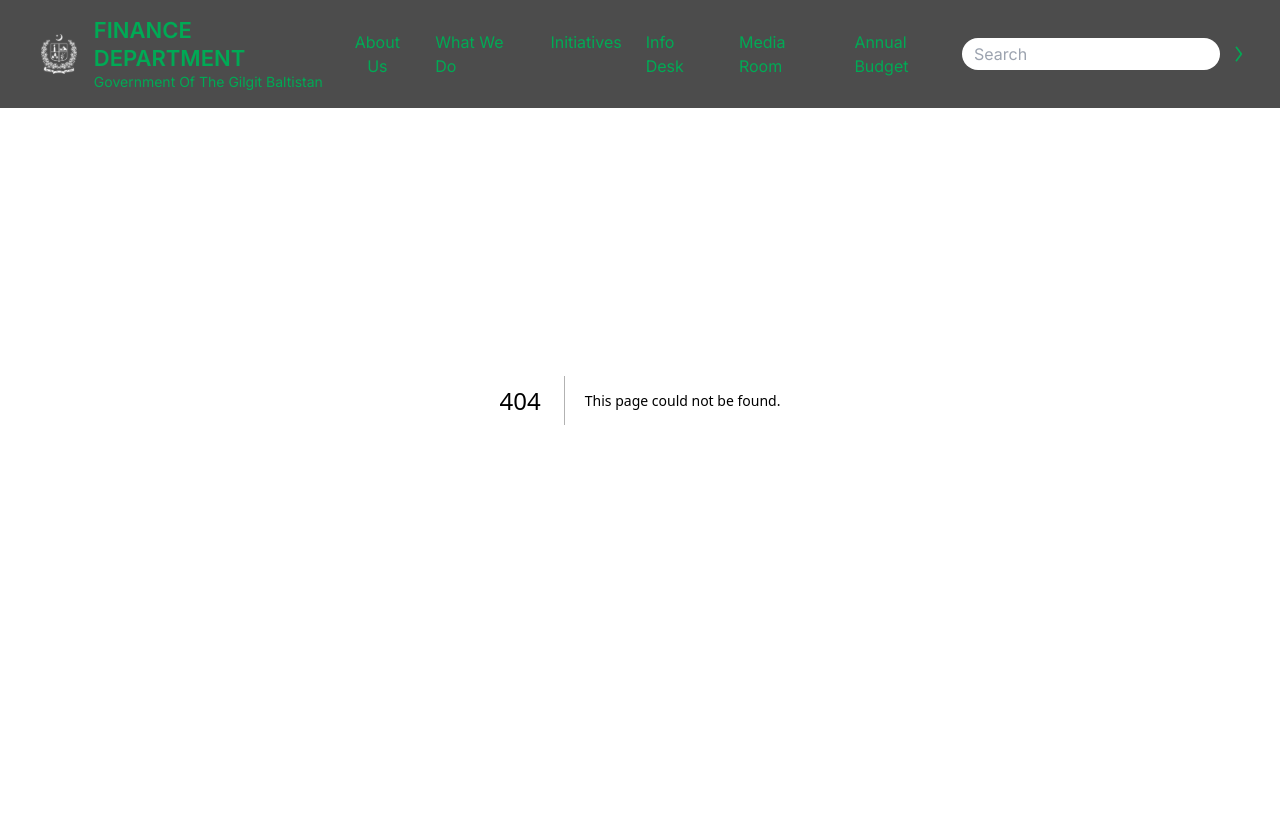
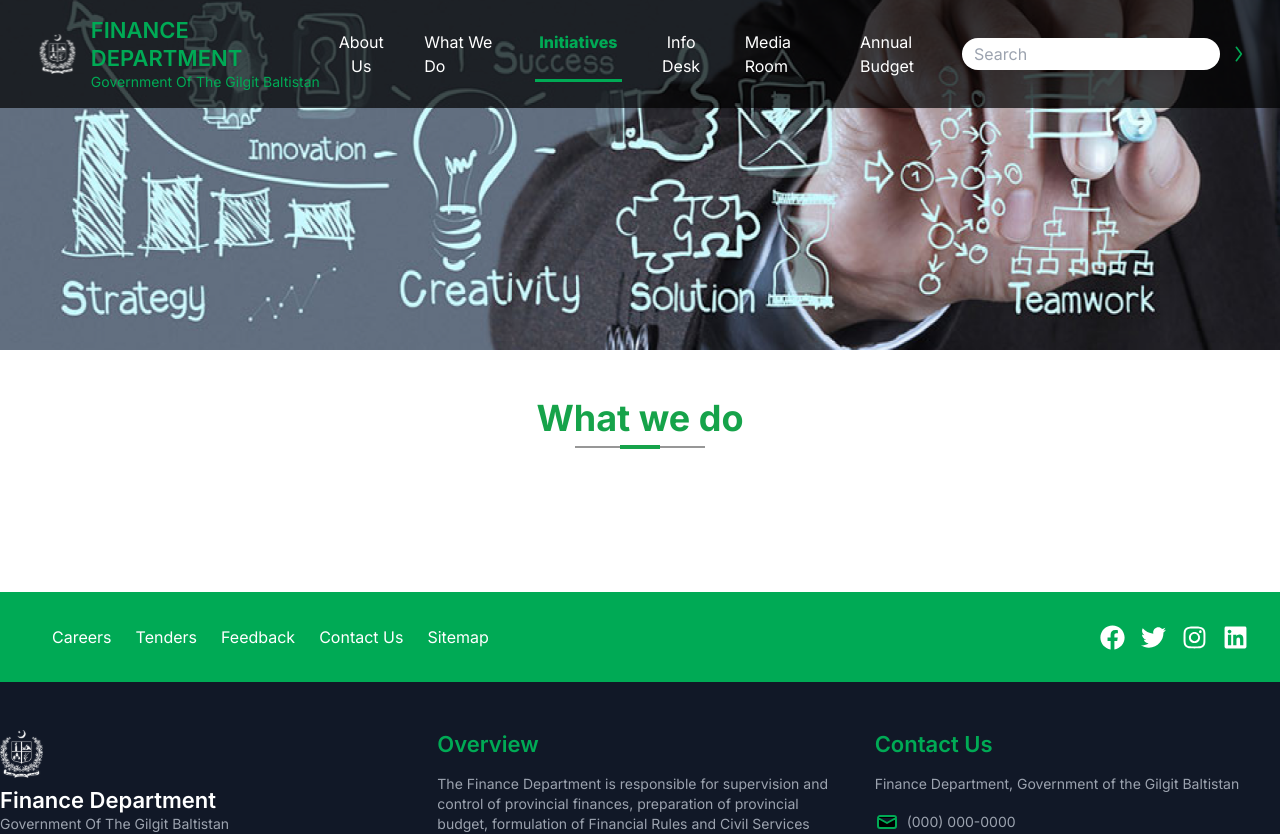
Before and after one commit to karamatali123/Finance-Department-Government-of-Gilgit-Baltistan, a Next.js app: page /initiatives in a window 1280 px wide. Before the commit this address had no page. Shown: the top 834 px of the page. Built offline with nearby package versions, Linux system fonts and the light colour scheme.

Commit message:
add new pages

```diff
--- a/app/Components/Common/Header.js
+++ b/app/Components/Common/Header.js
@@ -5,26 +5,51 @@ import logo from "../../../public/logos/gbFinancelogo.svg";
 import { usePathname } from "next/navigation";
 import Image from "next/image";
 
+// Main header links with possible sub-items
+const headerLinks = [
+  {
+    title: "About Us",
+    link: "/about",
+
+    subItems: [
+      { title: "Overview", link: "/about/overview" },
+      { title: "Core Team", link: "/about/coreTeam" },
+      { title: "Organogram", link: "/about/organogram" },
+      { title: "Our Divisions", link: "/about/divisions" },
+    ],
+  },
+  { title: "What We Do", link: "/what-we-do" },
+  { title: "Initiatives", link: "/initiatives" },
+  {
+    title: "Info Desk",
+    link: "/info-desk",
+    subItems: [
+      { title: "Notifications", link: "/info-desk/notifications" },
+      { title: "Jobs", link: "/info-desk/jobs" },
+      { title: "Downloads", link: "/info-desk/downloads" },
+      { title: "Right to information", link: "/info-desk/jobs" },
+    ],
+  },
+  { title: "Media Room", link: "/media-room" },
+  { title: "Annual Budget", link: "/annual-budget" },
+];
+
 const Header = () => {
   const pathname = usePathname();
-  const [isAboutMenuOpen, setIsAboutMenuOpen] = useState(false);
+  const [activeDropdown, setActiveDropdown] = useState(null);
 
-  const aboutUsSubMenuItems = [
-    { title: "Overview", link: "/about/overview", route: "overview" },
-    { title: "Core Team", link: "/about/coreTeam", route: "coreTeam" },
-    { title: "Organogram", link: "/about/organogram", route: "organogram" },
-    { title: "Our Divisions", link: "/about/divisions", route: "divisions" },
-  ];
-
-  const toggleAboutMenu = () => {
-    setIsAboutMenuOpen(!isAboutMenuOpen);
+  const toggleDropdown = (index) => {
+    setActiveDropdown((prev) => (prev === index ? null : index));
   };
 
-  // Use item.link instead of item.route
+  const closeDropdown = () => {
+    setActiveDropdown(null);
+  };
+
   const isActive = (link) => pathname?.includes(link);
 
   return (
-    <header className="flex justify-between items-center py-4 px-8  text-primary absolute top-0 w-full bg-black z-10 bg-opacity-70">
+    <header className="flex justify-between items-center py-4 px-8 absolute top-0 text-primary w-full bg-black z-10 bg-opacity-70">
       <Link href="/" className="hover:text-primary-dark">
         <div className="flex items-center space-x-2">
           <Image
@@ -42,63 +67,54 @@ const Header = () => {
       </Link>
       <nav>
         <ul className="flex space-x-6 relative">
-          <li className="relative group">
-            {/* About Us Link */}
+          {headerLinks.map((item, index) => (
+            <li
+              key={index}
+              className={`relative group p-1  ${
+                isActive(item.link)
+                  ? "border-b-[3px] font-extrabold border-primary"
+                  : " text-white"
+              }`}
+            >
+              {item.subItems ? (
+                <>
+                  {/* Main link with dropdown */}
                   <button
-              onClick={toggleAboutMenu}
+                    onClick={() => toggleDropdown(index)}
                     className="hover:text-primary-dark focus:outline-none"
                   >
-              About Us
+                    {item.title}
                   </button>
-            {/* Dropdown Menu */}
-            {isAboutMenuOpen && (
+                  {activeDropdown === index && (
                     <ul className="absolute left-0 mt-2 w-48 bg-white shadow-lg rounded-lg z-20">
-                {aboutUsSubMenuItems.map((item, i) => (
+                      {item.subItems.map((subItem, subIndex) => (
                         <li
-                    key={i} // Added key for each item
+                          key={subIndex}
                           className={`border-b ${
-                      isActive(item.link) ? "bg-primary text-white" : ""
+                            isActive(subItem.link)
+                              ? "bg-primary text-white"
+                              : " text-primary"
                           }`}
                         >
                           <Link
-                      href={item.link}
+                            href={subItem.link}
                             className="block px-4 py-2 hover:bg-gray-200"
-                      onClick={() => {
-                        setIsAboutMenuOpen(false);
-                      }}
+                            onClick={closeDropdown}
                           >
-                      {item.title}
+                            {subItem.title}
                           </Link>
                         </li>
                       ))}
                     </ul>
                   )}
+                </>
+              ) : (
+                <Link href={item.link} className="hover:text-primary-dark">
+                  {item.title}
+                </Link>
+              )}
             </li>
-          <li>
-            <Link href="/what-we-do" className="hover:text-primary-dark">
-              What We Do
-            </Link>
-          </li>
-          <li>
-            <Link href="/initiatives" className="hover:text-primary-dark">
-              Initiatives
-            </Link>
-          </li>
-          <li>
-            <Link href="/info-desk" className="hover:text-primary-dark">
-              Info Desk
-            </Link>
-          </li>
-          <li>
-            <Link href="/media-room" className="hover:text-primary-dark">
-              Media Room
-            </Link>
-          </li>
-          <li>
-            <Link href="/annual-budget" className="hover:text-primary-dark">
-              Annual Budget
-            </Link>
-          </li>
+          ))}
         </ul>
       </nav>
       <div className="flex items-center space-x-2">
--- a/app/Components/Common/MediaCard.js
+++ b/app/Components/Common/MediaCard.js
@@ -3,7 +3,7 @@ import Image from "next/image";
 
 const MediaCard = ({ title, description, imageUrl }) => {
   return (
-    <div className="bg-white shadow-lg rounded-lg p-4 flex flex-col  height-[500] gap-[100px] ">
+    <div className="bg-white shadow-lg rounded-lg p-4 flex flex-col  height-[500] gap-[100px] transform transition duration-300 hover:scale-105 hover:shadow-2xl ">
       <div className="w-full h-36 relative mb-4">
         <Image
           src={imageUrl}
--- /dev/null
+++ b/app/Components/Common/PageHeader.js
@@ -0,0 +1,12 @@
+import React from "react";
+
+const PageHeader = ({ bgImg }) => {
+  return (
+    <div
+      className={` relative w-full bg-full p-6   bg-no-repeat  flex items-center justify-center bg-opacity-60 ${bgImg}`}
+      style={{ height: "350px" }}
+    ></div>
+  );
+};
+
+export default PageHeader;
--- a/app/about/coreTeam/page.js
+++ b/app/about/coreTeam/page.js
@@ -1,14 +1,12 @@
 import CoreTeamList from "@/app/Components/aboutUs/components/CoreTeam";
 import HeroSection from "@/app/Components/aboutUs/components/heroSection";
+import PageHeader from "@/app/Components/Common/PageHeader";
 import React from "react";
 
 const CoreTeam = () => {
   return (
     <div>
-      <div
-        className={` relative w-full bg-full p-6   bg-no-repeat  flex items-center justify-center bg-opacity-60 bg-team`}
-        style={{ height: "350px" }}
-      ></div>
+      <PageHeader bgImg={"bg-team"} />
       <CoreTeamList />
     </div>
   );
--- a/app/about/divisions/page.js
+++ b/app/about/divisions/page.js
@@ -1,15 +1,13 @@
 import BudgetRecourses from "@/app/Components/aboutUs/components/BudgetRecourses";
 import ExpenditureList from "@/app/Components/aboutUs/components/ExpenditureList";
 import Divider from "@/app/Components/Common/Divider";
+import PageHeader from "@/app/Components/Common/PageHeader";
 import React from "react";
 
 const Divisions = () => {
   return (
     <div>
-      <div
-        className={` relative w-full bg-full p-6   bg-no-repeat  flex items-center justify-center bg-opacity-60 bg-organogram`}
-        style={{ height: "350px" }}
-      ></div>
+      <PageHeader bgImg={"bg-division"} />
       <section className="py-12">
         <div className="container mx-auto text-center">
           <h2 className="text-4xl font-bold text-green-600 ">Our Divisions</h2>
--- a/app/about/organogram/page.js
+++ b/app/about/organogram/page.js
@@ -1,12 +1,10 @@
 import OrganogramList from "@/app/Components/aboutUs/components/organogramList";
+import PageHeader from "@/app/Components/Common/PageHeader";
 
 const Organogram = () => {
   return (
     <div>
-      <div
-        className={` relative w-full bg-full p-6   bg-no-repeat  flex items-center justify-center bg-opacity-60 bg-organogram`}
-        style={{ height: "350px" }}
-      ></div>
+      <PageHeader bgImg={"bg-organogram"} />
       <OrganogramList />
     </div>
   );
--- /dev/null
+++ b/app/initiatives/page.js
@@ -0,0 +1,19 @@
+import React from "react";
+import PageHeader from "../Components/Common/PageHeader";
+import Divider from "../Components/Common/Divider";
+
+const Initiative = () => {
+  return (
+    <div>
+      <PageHeader bgImg={"bg-initiative"} />
+      <section className="py-12">
+        <div className="container mx-auto text-center">
+          <h2 className="text-4xl font-bold text-green-600 ">What we do</h2>
+          <Divider />
+        </div>
+      </section>
+    </div>
+  );
+};
+
+export default Initiative;
--- /dev/null
+++ b/app/what-we-do/page.js
@@ -0,0 +1,19 @@
+import React from "react";
+import PageHeader from "../Components/Common/PageHeader";
+import Divider from "../Components/Common/Divider";
+
+const WeDo = () => {
+  return (
+    <div>
+      <PageHeader bgImg={"bg-wedo"} />
+      <section className="py-12">
+        <div className="container mx-auto text-center">
+          <h2 className="text-4xl font-bold text-green-600 ">What we do</h2>
+          <Divider />
+        </div>
+      </section>
+    </div>
+  );
+};
+
+export default WeDo;
--- a/tailwind.config.js
+++ b/tailwind.config.js
@@ -16,6 +16,9 @@ module.exports = {
         overview: "url(/images/overviewBg.png)",
         team: "url(/images/teamBg.png)",
         organogram: "url(/images/organogram.png)",
+        division: "url(/images/divisionsHero.png)",
+        wedo: "url(/images/wedo.png)",
+        initiative: "url(/images/Initiative.png)",
       },
       backgroundSize: {
         full: "100% 100%",
```
Also changed, not shown: public/images/Initiative.png (added), public/images/wedo.png (added). Lines whose indentation alone changed are shown as unchanged.
